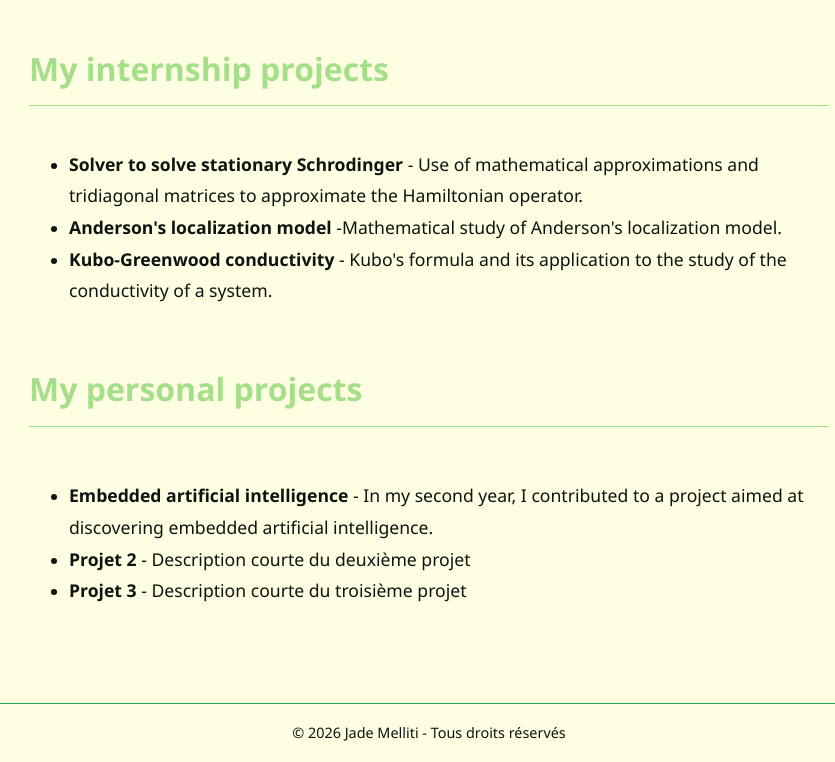
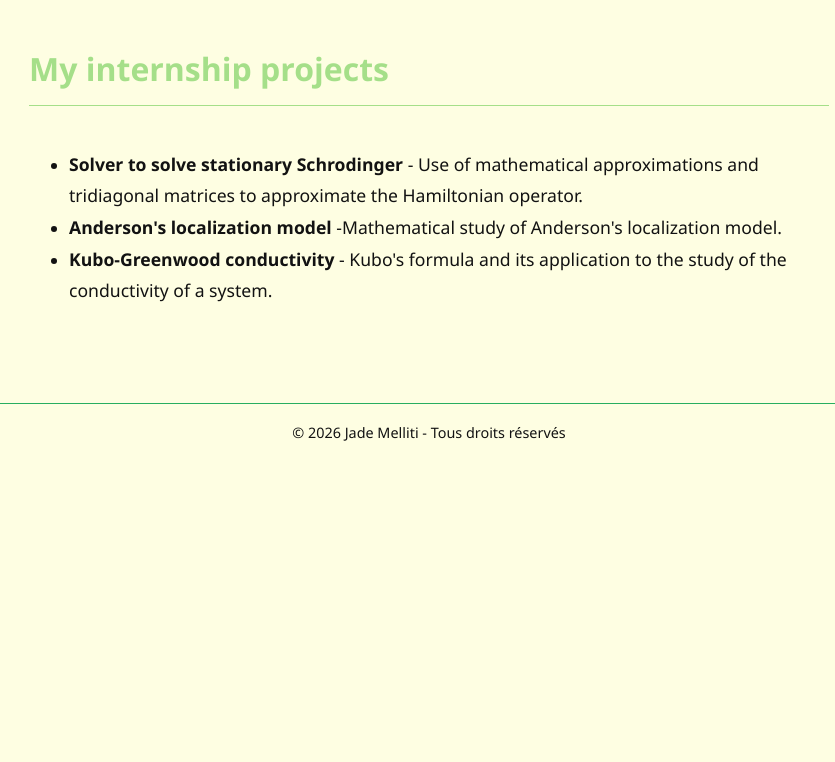
Before and after one commit to jademelliti/jademelliti.github.io, a plain HTML site: page index.html in a window 1280 px wide. Shown: the part 919-1681 px from the top of the page, without its empty margins (211-1046 px from the left). After the commit the page ends 1381 px from the top, so only its background shows below. Drawn offline with Linux system fonts and the light colour scheme.

Commit message:
sectionpersoenlever

```diff
--- a/index.html
+++ b/index.html
@@ -259,27 +259,6 @@ h2 {
                 </li>
             </ul>
         </section>
-        <section class="personalprojects">
-            <h5>My personal projects</h5>
-            <ul class="personal-project-list">
-                <li>
-                    <a href="https://github.com/jademelliti/IA_embarquee" target="_blank">
-                        <strong>Embedded artificial intelligence</strong> - In my second year, I contributed to a project aimed at discovering embedded artificial intelligence.
-
-                    </a>
-                </li>
-                <li>
-                    <a href="https://github.com/[ton-username]/[projet2]" target="_blank">
-                        <strong>Projet 2</strong> - Description courte du deuxième projet
-                    </a>
-                </li>
-                <li>
-                    <a href="https://github.com/[ton-username]/[projet3]" target="_blank">
-                        <strong>Projet 3</strong> - Description courte du troisième projet
-                    </a>
-                </li>
-            </ul>
-        </section>
     </div>
 
     <footer>
```
